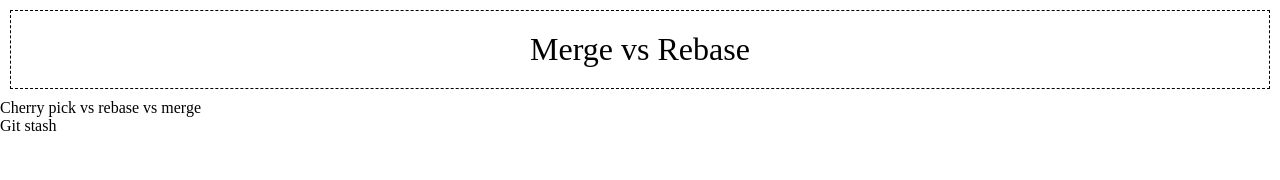
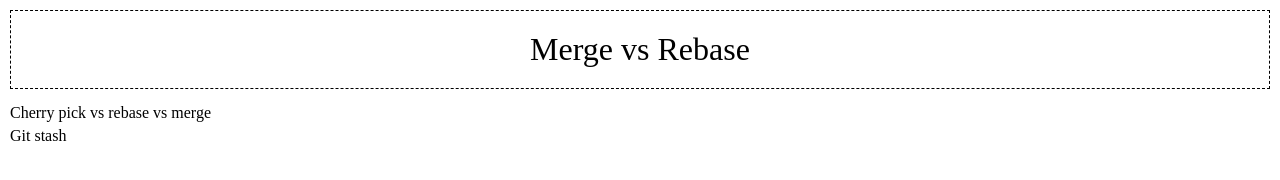
Before and after one commit to Kate-L2/git-hw2, a plain HTML site: page index.html in a window 1280 px wide. Drawn offline with Linux system fonts and the light colour scheme.

Commit message:
Styled main page

```diff
--- a/css/style.css
+++ b/css/style.css
@@ -2,6 +2,9 @@
     margin: 0;
     padding: 0;
     box-sizing: border-box;
+}
+body {
+    margin: 10px;
 }
 a {
     color: inherit;
@@ -11,7 +14,6 @@ a {
     color: black;
     font-size: 2rem;
     padding: 20px;
-    margin: 10px;
     border: 1px dashed black;
     text-align: center;
 }
@@ -21,3 +23,19 @@ a {
 .header__link:hover {
     color: peru;
 }
+.main {
+    margin-top: 15px;
+}
+.main__list {
+}
+.main__item {
+    transition: all .5s ease-in-out;
+}
+.main__item:not(:last-child) {
+    margin-bottom: 5px;
+}
+.main__item:hover {
+    color: darkcyan;
+}
+.main__link {
+}
```
